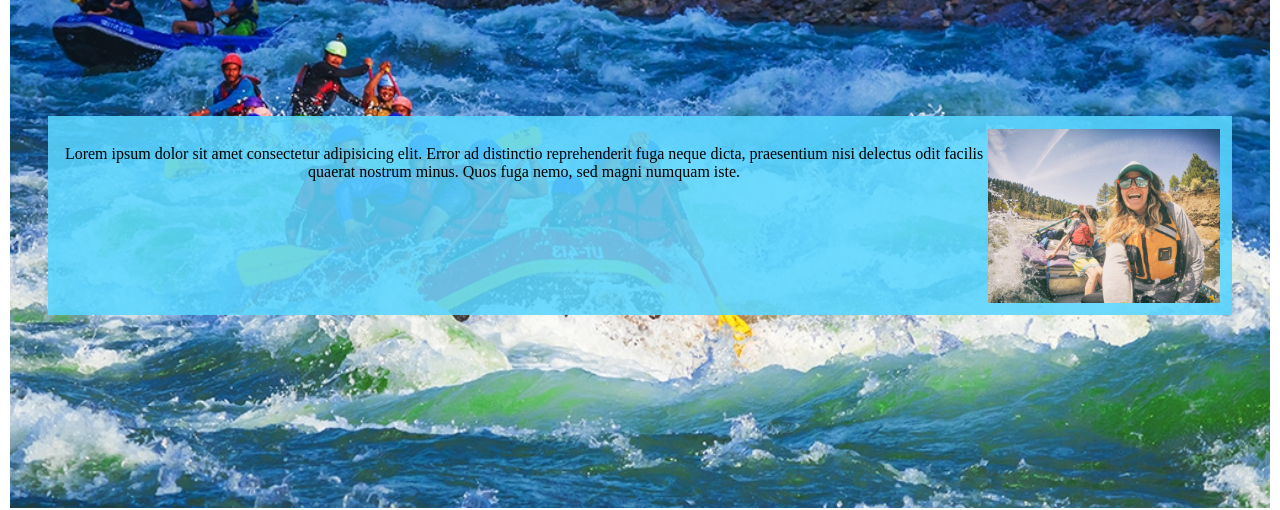
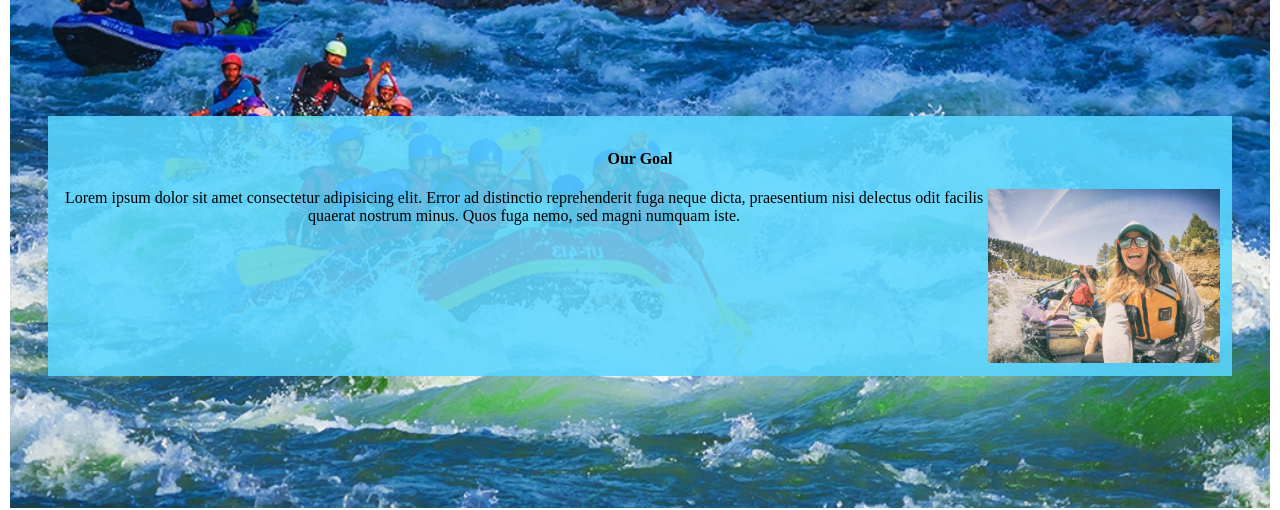
Before and after one commit to vickhail/wdd130, a plain HTML site: page wwr/about.html in a window 1280 px wide. Shown: the part 317-827 px from the top of the page. Drawn offline with Linux system fonts and the light colour scheme.

Commit message:
html changes

```diff
--- a/wwr/about.html
+++ b/wwr/about.html
@@ -22,6 +22,7 @@
         <div class="hero">
             <h1>White Water Rafting</h1>
             <article>
+                <h4>Our Goal</h4>
                 <img src="images/happy_client.jpg" alt="Happy Client">
                 <p>Lorem ipsum dolor sit amet consectetur adipisicing elit. Error ad distinctio reprehenderit fuga neque dicta, praesentium nisi delectus odit facilis quaerat nostrum minus. Quos fuga nemo, sed magni numquam iste.</p>
             </article>
```
Also changed, not shown: wwr/index.html (+0 -2 lines).
